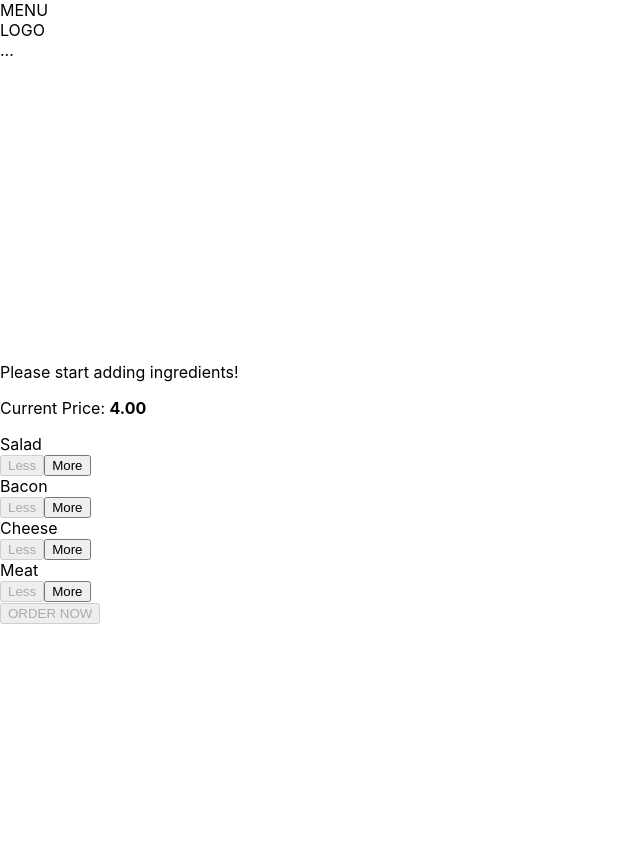
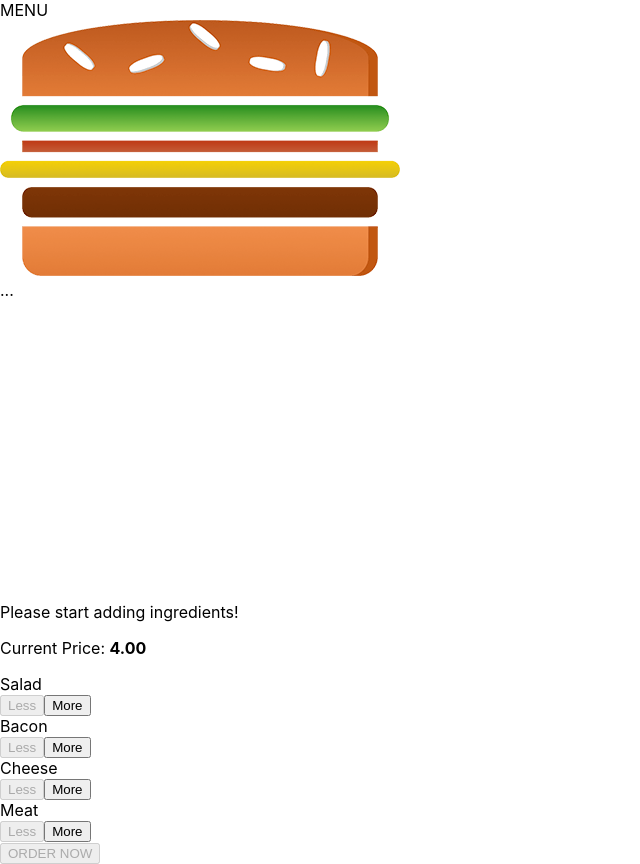
Before and after one commit to reinib/build-a-burger, a React app: page / in a window 1280 px wide. Shown: the whole page, without its empty margins (0-640 px from the left). Before the commit the page ends 800 px from the top, so only its background shows below. Built offline with nearby package versions, Linux system fonts and the light colour scheme.

Commit message:
Add Logo

```diff
--- /dev/null
+++ b/src/components/Logo/Logo.css
@@ -0,0 +1,11 @@
+.Logo {
+  background-color: white;
+  padding: 8px;
+  height: 80%;
+  box-sizing: border-box;
+  border-radius: 5px;
+}
+
+.Logo img {
+  height: 100%;
+}
--- /dev/null
+++ b/src/components/Logo/Logo.js
@@ -0,0 +1,12 @@
+import React from "react";
+
+import burgerLogo from "../../assets/images/burger-logo.png";
+import classes from "./Logo.css";
+
+const logo = props => (
+  <div className={classes.Logo}>
+    <img src={burgerLogo} alt="Burger" />
+  </div>
+);
+
+export default logo;
--- a/src/components/Navigation/Toolbar/Toolbar.js
+++ b/src/components/Navigation/Toolbar/Toolbar.js
@@ -1,11 +1,12 @@
 import React from "react";
 
 import classes from "./Toolbar.css";
+import Logo from "../../Logo/Logo";
 
 const toolbar = props => (
   <header className={classes.Toolbar}>
     <div>MENU</div>
-    <div>LOGO</div>
+    <Logo />
     <nav>...</nav>
   </header>
 );
```
Also changed, not shown: src/assets/images/burger-logo.png (added).
